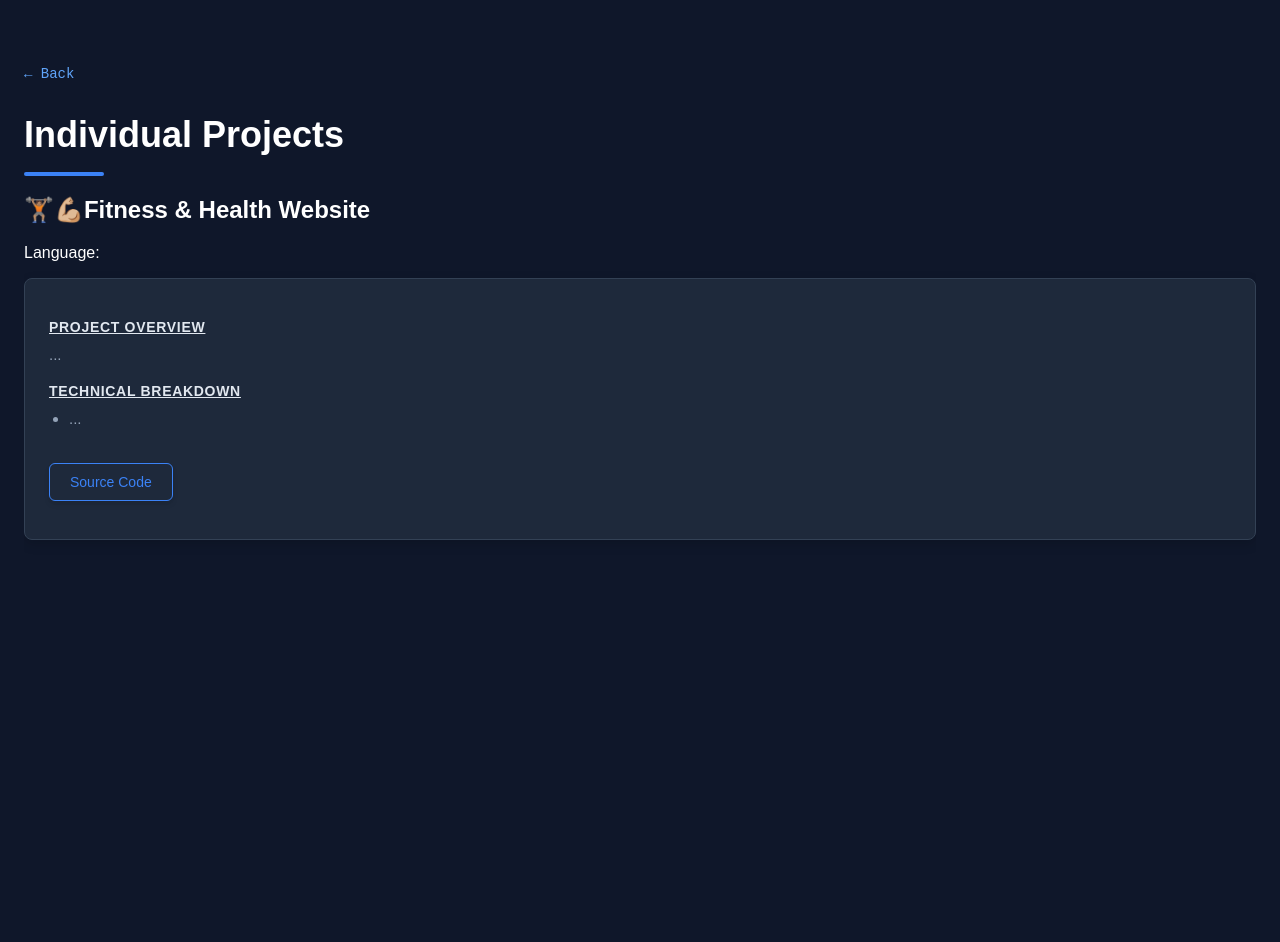
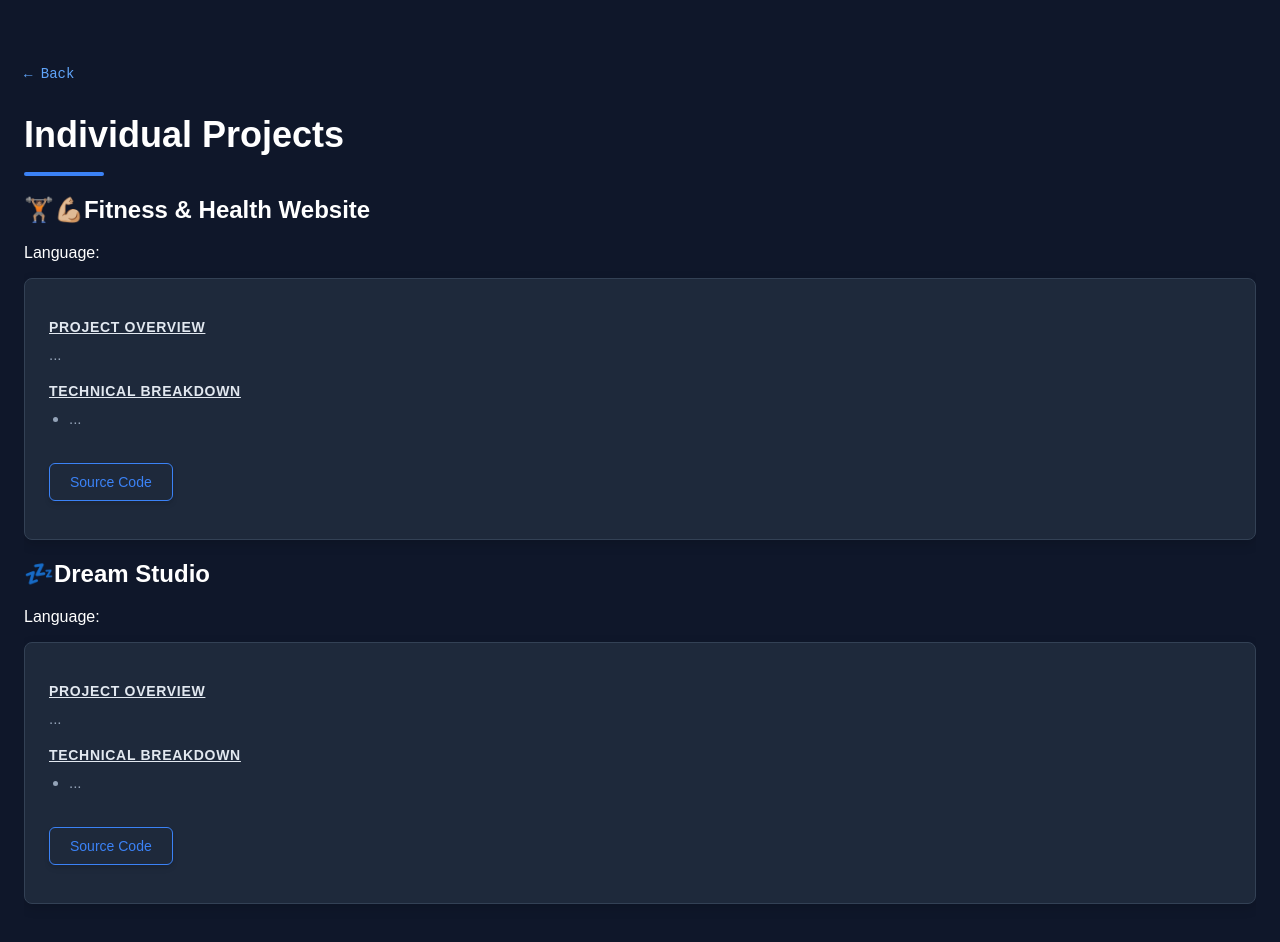
Before and after one commit to NicoleLeeChiaQi/Portfolio, a React app: page /individualProjects in a window 1280 px wide. Shown: the top 942 px of the page. Before the commit the page ends 800 px from the top, so only its background shows below. Built offline with nearby package versions, Linux system fonts and the light colour scheme; the HTML template or start-up script is replaced by a standard one.

Commit message:
Add a new personal project

```diff
--- a/src/components/individualProjects.tsx
+++ b/src/components/individualProjects.tsx
@@ -49,6 +49,28 @@ function IndividualProjects() {
             </a>
           </div>
 
+          <h2>💤Dream Studio</h2>
+          <p className="timeline-date">Language: </p>
+
+          {/* THE INTERNSHIP DESCRIPTION CONTAINER BOX */}
+          <div className="internship-box">
+            <h4 className="sub-heading-tag">Project Overview</h4>
+            <p className="box-description">
+              ...
+            </p>
+
+            <h4 className="sub-heading-tag">Technical Breakdown</h4>
+            <ul className="box-list">
+              <li>
+                ...
+              </li>
+            </ul>
+            <br/>
+            <a href="https://github.com/NicoleLeeChiaQi/Dream-Studio">
+            <p className="btn">Source Code</p>
+            </a>
+          </div>
+
           {/* AUTO-SCROLLING MARQUEE GALLERY FOR OPENLAUNCH */}
 
         </section>
--- a/src/components/personalExp.tsx
+++ b/src/components/personalExp.tsx
@@ -22,11 +22,22 @@ function PersonalExp() {
                     <ul className="info-list">
                         <li>
                             <strong>Individual Projects</strong>
-                            <p>
+                            {/* <p>
+                                <Link to="/individualProjects#fitness" className="card-link">
+                                🔹Fitness & Health Website
+                                🔹Dream Studio
+                                </Link>
+                            </p> */}
+                            <li>
                                 <Link to="/individualProjects#fitness" className="card-link">
                                 🔹Fitness & Health Website
                                 </Link>
-                            </p>
+                            </li>
+                            <li>
+                                <Link to="/individualProjects#dreamStudio" className="card-link">
+                                🔹Dream Studio
+                                </Link>
+                            </li>
                         </li>
                     </ul>
                     <ul className="info-list">
```
